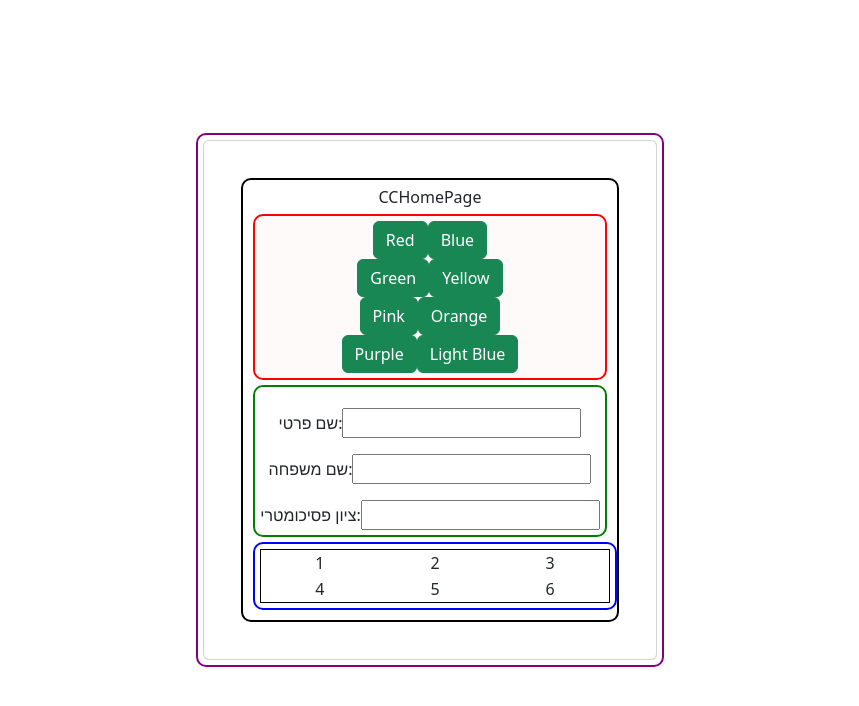
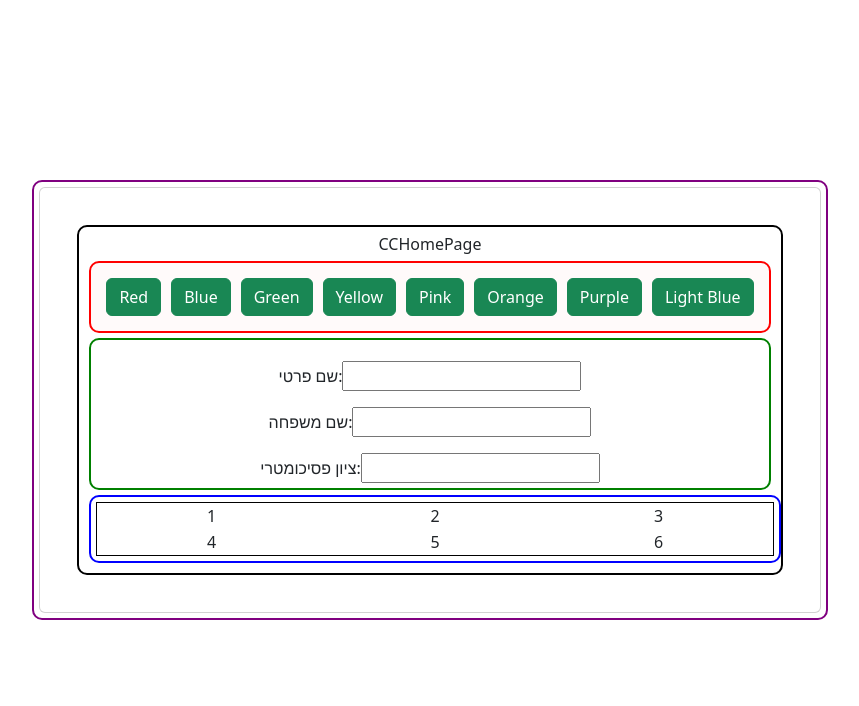
Before and after one commit to litals1379/REACT-HW, a React (Vite) app: page / in a window 1280 px wide. Shown: the top 706 px of the page, without its empty margins (210-1069 px from the left). Built offline with nearby package versions, Linux system fonts and the light colour scheme.

Commit message:
Q1 button fix

```diff
--- a/src/ClassComps/CCColors.jsx
+++ b/src/ClassComps/CCColors.jsx
@@ -23,6 +23,15 @@ export default class CCColors extends Component {
           backgroundColor: this.state.bgColor,
         }}
       >
+        <div
+          style={{
+            display: 'flex',
+            flexWrap: 'wrap',
+            gap: '10px',
+            justifyContent: 'center',
+            padding: '10px',
+          }}
+        >
           <button
             className="btn btn-success"
             onClick={() => this.changeBackgroundColor('red')}
@@ -35,7 +44,6 @@ export default class CCColors extends Component {
           >
             Blue
           </button>
-        <br />
           <button
             className="btn btn-success"
             onClick={() => this.changeBackgroundColor('green')}
@@ -48,7 +56,6 @@ export default class CCColors extends Component {
           >
             Yellow
           </button>
-        <br />
           <button
             className="btn btn-success"
             onClick={() => this.changeBackgroundColor('pink')}
@@ -61,7 +68,6 @@ export default class CCColors extends Component {
           >
             Orange
           </button>
-        <br />
           <button
             className="btn btn-success"
             onClick={() => this.changeBackgroundColor('purple')}
@@ -75,6 +81,7 @@ export default class CCColors extends Component {
             Light Blue
           </button>
         </div>
+      </div>
     );
   }
 }
--- a/src/ClassComps/CCForm.jsx
+++ b/src/ClassComps/CCForm.jsx
@@ -9,6 +9,7 @@ export default class CCForm extends Component {
       grade: '',
       firstNameError: '',
       lastNameError: '',
+      gradeError: '',
       gradeMessage: '',
     };
   }
@@ -40,7 +41,11 @@ export default class CCForm extends Component {
         message = 'עליך לנסות שוב בשנה הבאה.';
       }
     }
-    this.setState({ grade: value, gradeMessage: message });
+    this.setState({
+         grade: value,
+         lastNameError: value === '' ? ' עליך למלא את ציון הפסיכומטרי' : '',
+         gradeMessage: message
+    });
   };
 
   render() {
@@ -70,6 +75,7 @@ export default class CCForm extends Component {
         />
         <br />
         <p>{this.state.gradeMessage}</p>
+        <p style={{ color: 'red' }}>{this.state.gradeError}</p>
         ציון פסיכומטרי:
         <input
           type="text"
```
Lines whose indentation alone changed are shown as unchanged.
